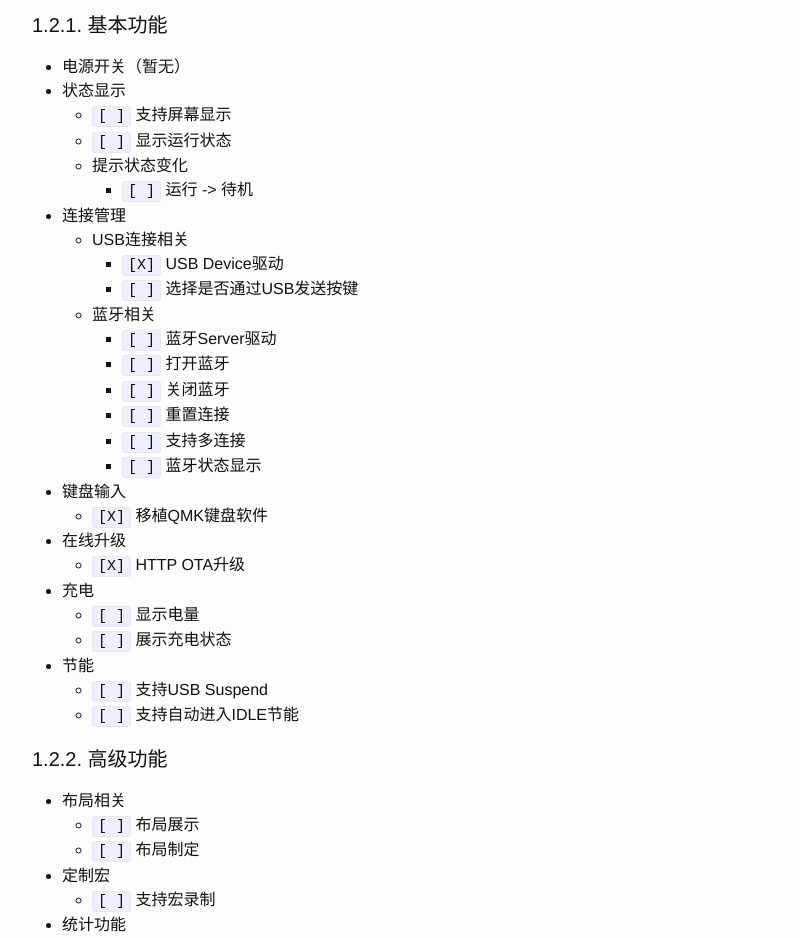
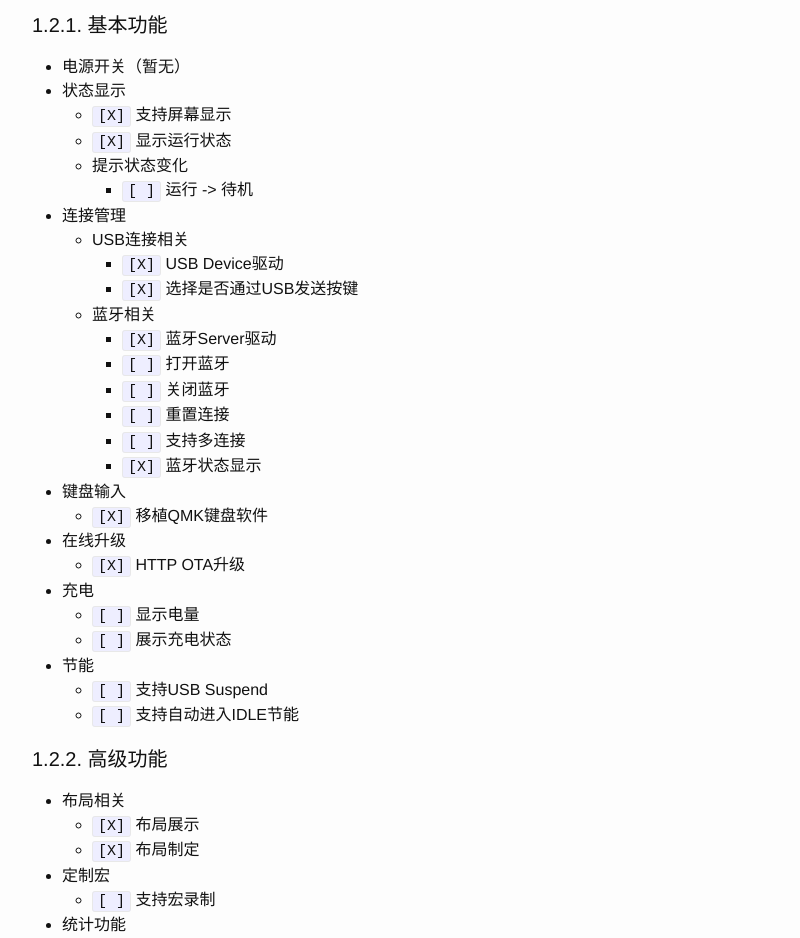
Before and after one commit to paul356/blog.backup, a Jekyll site: the page built from _posts/2023-02-24-keyboard-plan.html, in a window 1280 px wide and 1400 px high, scrolled down 656 px. Shown: the part 152-1090 px from the top of the window, without its empty margins (238-1038 px from the left). Built offline with Jekyll 4.4.1, drawn with Linux system fonts in a browser that asks for light colours.

Commit message:
update keyboard plan status

```diff
--- a/_posts/2023-02-24-keyboard-plan.html
+++ b/_posts/2023-02-24-keyboard-plan.html
@@ -3,12 +3,12 @@ layout: post
 title: 键盘计划
 excerpt: 键盘计划
 ---
-<div id="outline-container-org4596394" class="outline-2">
-<h2 id="org4596394"><span class="section-number-2">1.</span> 设计要素</h2>
+<div id="outline-container-orgfa31bb7" class="outline-2">
+<h2 id="orgfa31bb7"><span class="section-number-2">1.</span> 设计要素</h2>
 <div class="outline-text-2" id="text-1">
 </div>
-<div id="outline-container-org0bd0870" class="outline-3">
-<h3 id="org0bd0870"><span class="section-number-3">1.1.</span> 硬件</h3>
+<div id="outline-container-org8eebc8b" class="outline-3">
+<h3 id="org8eebc8b"><span class="section-number-3">1.1.</span> 硬件</h3>
 <div class="outline-text-3" id="text-1-1">
 <ul class="org-ul">
 <li>芯片
@@ -38,19 +38,19 @@ excerpt: 键盘计划
 </ul>
 </div>
 </div>
-<div id="outline-container-org953c704" class="outline-3">
-<h3 id="org953c704"><span class="section-number-3">1.2.</span> 软件</h3>
+<div id="outline-container-org98ede11" class="outline-3">
+<h3 id="org98ede11"><span class="section-number-3">1.2.</span> 软件</h3>
 <div class="outline-text-3" id="text-1-2">
 </div>
-<div id="outline-container-orgbea3294" class="outline-4">
-<h4 id="orgbea3294"><span class="section-number-4">1.2.1.</span> 基本功能</h4>
+<div id="outline-container-org759e1a9" class="outline-4">
+<h4 id="org759e1a9"><span class="section-number-4">1.2.1.</span> 基本功能</h4>
 <div class="outline-text-4" id="text-1-2-1">
 <ul class="org-ul">
 <li>电源开关（暂无）</li>
 <li>状态显示
 <ul class="org-ul">
-<li class="off"><code>[&#xa0;]</code> 支持屏幕显示</li>
-<li class="off"><code>[&#xa0;]</code> 显示运行状态</li>
+<li class="on"><code>[X]</code> 支持屏幕显示</li>
+<li class="on"><code>[X]</code> 显示运行状态</li>
 <li>提示状态变化
 <ul class="org-ul">
 <li class="off"><code>[&#xa0;]</code> 运行 -&gt; 待机</li>
@@ -61,16 +61,16 @@ excerpt: 键盘计划
 <li>USB连接相关
 <ul class="org-ul">
 <li class="on"><code>[X]</code> USB Device驱动</li>
-<li class="off"><code>[&#xa0;]</code> 选择是否通过USB发送按键</li>
+<li class="on"><code>[X]</code> 选择是否通过USB发送按键</li>
 </ul></li>
 <li>蓝牙相关
 <ul class="org-ul">
-<li class="off"><code>[&#xa0;]</code> 蓝牙Server驱动</li>
+<li class="on"><code>[X]</code> 蓝牙Server驱动</li>
 <li class="off"><code>[&#xa0;]</code> 打开蓝牙</li>
 <li class="off"><code>[&#xa0;]</code> 关闭蓝牙</li>
 <li class="off"><code>[&#xa0;]</code> 重置连接</li>
 <li class="off"><code>[&#xa0;]</code> 支持多连接</li>
-<li class="off"><code>[&#xa0;]</code> 蓝牙状态显示</li>
+<li class="on"><code>[X]</code> 蓝牙状态显示</li>
 </ul></li>
 </ul></li>
 <li>键盘输入
@@ -94,14 +94,14 @@ excerpt: 键盘计划
 </ul>
 </div>
 </div>
-<div id="outline-container-orgdcf6ffb" class="outline-4">
-<h4 id="orgdcf6ffb"><span class="section-number-4">1.2.2.</span> 高级功能</h4>
+<div id="outline-container-orgd80086a" class="outline-4">
+<h4 id="orgd80086a"><span class="section-number-4">1.2.2.</span> 高级功能</h4>
 <div class="outline-text-4" id="text-1-2-2">
 <ul class="org-ul">
 <li>布局相关
 <ul class="org-ul">
-<li class="off"><code>[&#xa0;]</code> 布局展示</li>
-<li class="off"><code>[&#xa0;]</code> 布局制定</li>
+<li class="on"><code>[X]</code> 布局展示</li>
+<li class="on"><code>[X]</code> 布局制定</li>
 </ul></li>
 <li>定制宏
 <ul class="org-ul">
@@ -119,8 +119,8 @@ excerpt: 键盘计划
 </div>
 </div>
 
-<div id="outline-container-org92160a3" class="outline-2">
-<h2 id="org92160a3"><span class="section-number-2">2.</span> 开发计划</h2>
+<div id="outline-container-orgd5c9c33" class="outline-2">
+<h2 id="orgd5c9c33"><span class="section-number-2">2.</span> 开发计划</h2>
 <div class="outline-text-2" id="text-2">
 <p>
 计划时间安排:
@@ -183,8 +183,8 @@ excerpt: 键盘计划
 </div>
 </div>
 
-<div id="outline-container-org471fa0d" class="outline-2">
-<h2 id="org471fa0d"><span class="section-number-2">3.</span> 问题列表</h2>
+<div id="outline-container-orge7fec83" class="outline-2">
+<h2 id="orge7fec83"><span class="section-number-2">3.</span> 问题列表</h2>
 <div class="outline-text-2" id="text-3">
 <p>
 现有问题列表:
```
Also changed, not shown: org/2023-02-24-keyboard-plan.org (+7 -7 lines).
